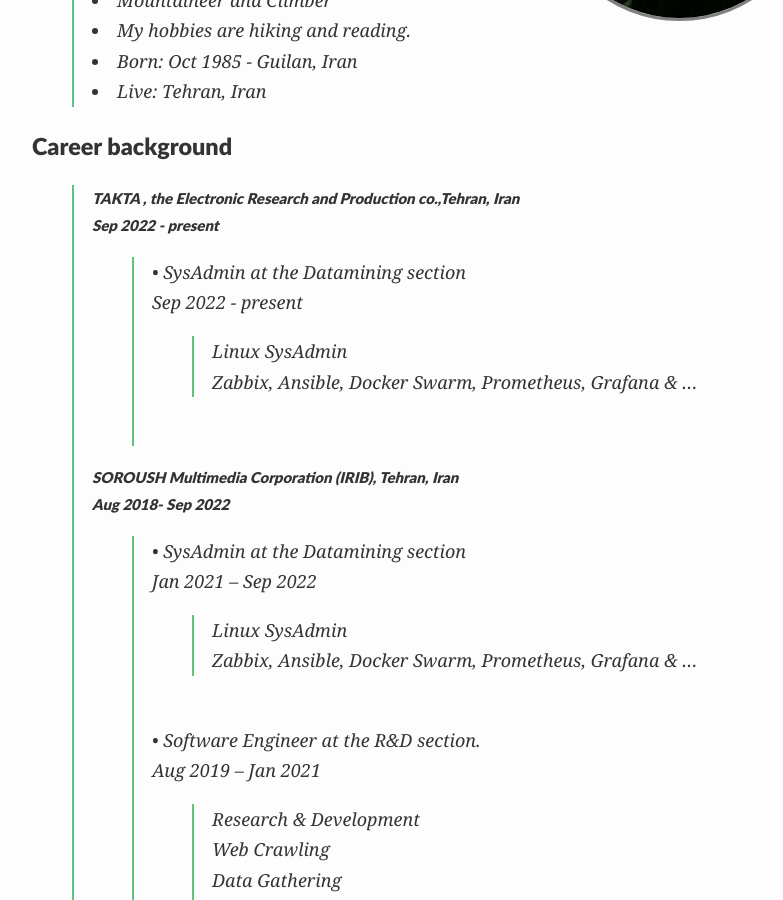
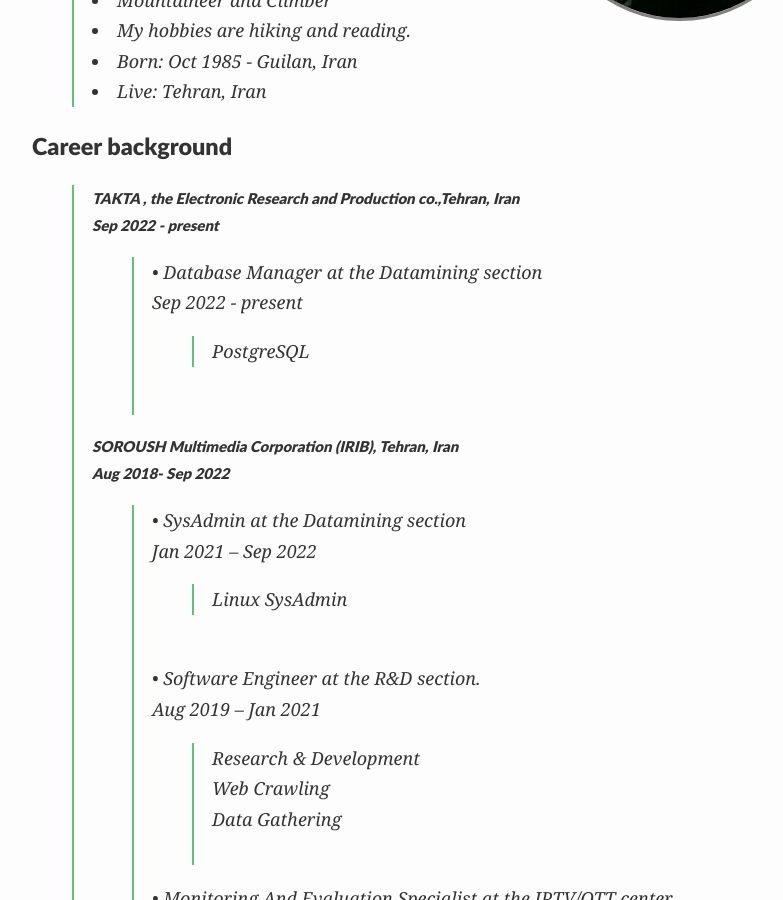
Before and after one commit to KavehRS/website, a Jekyll site: the page built from index.md, in a window 1280 px wide and 900 px high, scrolled down 482 px. Shown: the whole window, without its empty margins (208-991 px from the left). Built offline with Jekyll 4.4.1, drawn with Linux system fonts in a browser that asks for light colours; nearby versions of some CDN libraries; our own code applies the rules of GitHub Pages for plain Markdown files.

Commit message:
Update index.md

```diff
--- a/index.md
+++ b/index.md
@@ -31,9 +31,8 @@
 >
 >
 ##### TAKTA , the Electronic Research and Production co.,Tehran, Iran<br> Sep 2022 - present<br>
->> •	SysAdmin at the Datamining section<br>  Sep 2022 - present<br>
->>> Linux SysAdmin<br>
->>> Zabbix, Ansible, Docker Swarm, Prometheus, Grafana & ... <br>
+>> •	Database Manager at the Datamining section<br>  Sep 2022 - present<br>
+>>> PostgreSQL<br>
 >>
 >> ‌ <br>
 >
@@ -41,7 +40,6 @@
 ##### SOROUSH Multimedia Corporation (IRIB), Tehran, Iran<br> Aug 2018- Sep 2022 <br>
 >> •	SysAdmin at the Datamining section<br> Jan 2021 – Sep 2022<br>
 >>> Linux SysAdmin<br>
->>> Zabbix, Ansible, Docker Swarm, Prometheus, Grafana & ... <br>
 >>
 >> ‌ <br>
 >> • Software Engineer at the R&D section.<br> Aug 2019 – Jan 2021<br>
```
